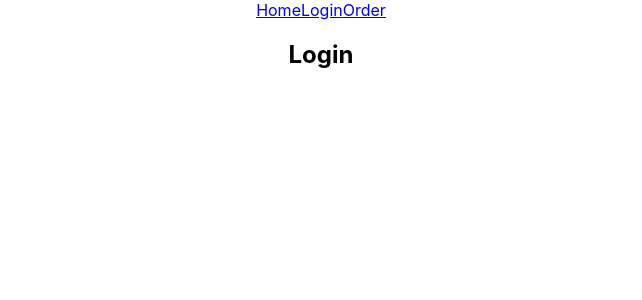
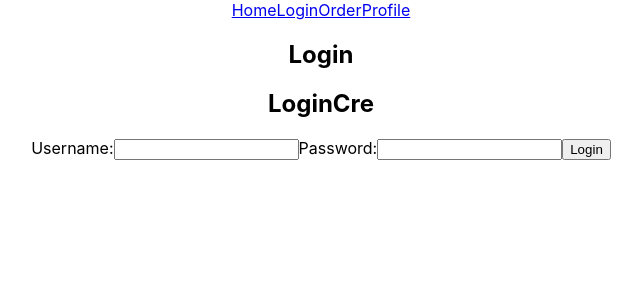
Before and after one commit to Duongntd/kikibbtea, a React (Create React App) app: page /login in a window 1280 px wide. Shown: the top 300 px of the page, without its empty margins (319-961 px from the left). Built offline with nearby package versions, Linux system fonts and the light colour scheme; no server answers; the database is empty.

Commit message:
first commit

```diff
--- a/src/App.js
+++ b/src/App.js
@@ -1,10 +1,10 @@
 import logo from './logo.svg';
 import './App.css';
+import { Routes, Route, Link } from 'react-router-dom';
 import Login from './routes/login';
 import Home from './routes/home';
-import { Routes, Route, Link } from 'react-router-dom';
+import Profile from './routes/profile';
 import Order from './routes/order';
-
 function App() {
 	return (
 		<div className='App'>
@@ -12,11 +12,13 @@ function App() {
 				<Link to='/'>Home</Link>
 				<Link to='login'>Login</Link>
 				<Link to='order'>Order</Link>
+				<Link to='profile'>Profile</Link>
 			</header>
 			<Routes>
 				<Route path='/' element={<Home />} />
 				<Route path='login' element={<Login />} />
 				<Route path='order' element={<Order />} />
+				<Route path='profile' element={<Profile />} />
 			</Routes>
 		</div>
 	);
--- a/src/firebase.js
+++ b/src/firebase/firebase.js
@@ -1,5 +1,5 @@
-import firebase from 'firebase/app';
-import 'firebase/firestore';
+import { initializeApp } from 'firebase/app';
+import { getFirestore } from 'firebase/firestore';
 
 // For Firebase JS SDK v7.20.0 and later, measurementId is optional
 const firebaseConfig = {
@@ -11,6 +11,5 @@ const firebaseConfig = {
 	appId: '1:483012984943:web:b9916cb9d80171a7218d9a',
 	measurementId: 'G-N3H5JM2KEN',
 };
-firebase.initializeApp(firebaseConfig);
-
-export default firebase;
+const app = initializeApp(firebaseConfig);
+export const db = getFirestore(app);
--- a/src/routes/login.jsx
+++ b/src/routes/login.jsx
@@ -1,8 +1,81 @@
 import React from 'react';
+import { db } from '../firebase/firebase';
+import { collection, doc, getDocs, deleteDoc } from 'firebase/firestore';
 export default function Login() {
+	const usersCollectionRef = collection(db, 'users');
+	const [data, setData] = React.useState([]);
+	const [loginCre, setLoginCre] = React.useState({
+		userName: '',
+		password: '',
+	});
+	const [loginMessage, setLoginMessage] = React.useState();
+
+	React.useEffect(() => {
+		const getUsers = async () => {
+			try {
+				const data = await getDocs(usersCollectionRef);
+				setData(
+					data.docs.map((doc) => ({
+						...doc.data(),
+						id: doc.id,
+					}))
+				);
+			} catch (err) {
+				console.log('Error getting message: ', err);
+			}
+		};
+		getUsers();
+		// eslint-disable-next-line
+	}, []);
+	const handleSubmit = (e) => {
+		e.preventDefault();
+
+		const found = data.find(
+			(user) =>
+				user.userName === loginCre.userName &&
+				user.password === loginCre.password
+		);
+		if (found) {
+			localStorage.setItem('user', found.id);
+			setLoginMessage(<p>Login successful!</p>);
+		} else {
+			setLoginMessage(<p>Wrong username or password!</p>);
+		}
+	};
 	return (
 		<main>
-			<h2>Login</h2>
+			<h2 onClick={() => console.log(data)}>Login</h2>
+			<h2 onClick={() => console.log(loginCre)}>LoginCre</h2>
+			<section>
+				<form onSubmit={(e) => handleSubmit(e)}>
+					<label htmlFor='user-name'>
+						Username:
+						<input
+							type='text'
+							id='user-name'
+							name='user-name'
+							value={loginCre.userName}
+							onChange={(e) =>
+								setLoginCre({ ...loginCre, userName: e.target.value })
+							}
+						/>
+					</label>
+					<label htmlFor='password'>
+						Password:
+						<input
+							type='password'
+							id='password'
+							name='password'
+							value={loginCre.password}
+							onChange={(e) =>
+								setLoginCre({ ...loginCre, password: e.target.value })
+							}
+						/>
+					</label>
+					<button>Login</button>
+					{loginMessage}
+				</form>
+			</section>
 		</main>
 	);
 }
--- /dev/null
+++ b/src/routes/profile.jsx
@@ -0,0 +1,36 @@
+import React from 'react';
+import { doc, getDoc } from 'firebase/firestore';
+import { db } from '../firebase/firebase';
+
+export default function Profile() {
+	const [data, setData] = React.useState({});
+	const [adminPriv, setAdminPriv] = React.useState(false);
+
+	const userId = localStorage.getItem('user');
+	const docSnap = async (ref) => {
+		const doc = await getDoc(ref);
+		setData(doc.data());
+	};
+	React.useEffect(() => {
+		if (userId) {
+			if (userId === 'dUDc4IorGxtsR2HDHoy4') {
+				setAdminPriv(true);
+				const docRef = doc(db, 'users', userId);
+				docSnap(docRef);
+			} else {
+				const docRef = doc(db, 'users', userId);
+				docSnap(docRef);
+			}
+		}
+	}, []);
+
+	return (
+		<main>
+			<h2>Profile</h2>
+			<p>Role: {adminPriv ? <span>Admin</span> : <span>Kunden</span>}</p>
+
+			<p>Name: {data.userName}</p>
+			<p>Password: {data.password}</p>
+		</main>
+	);
+}
```
